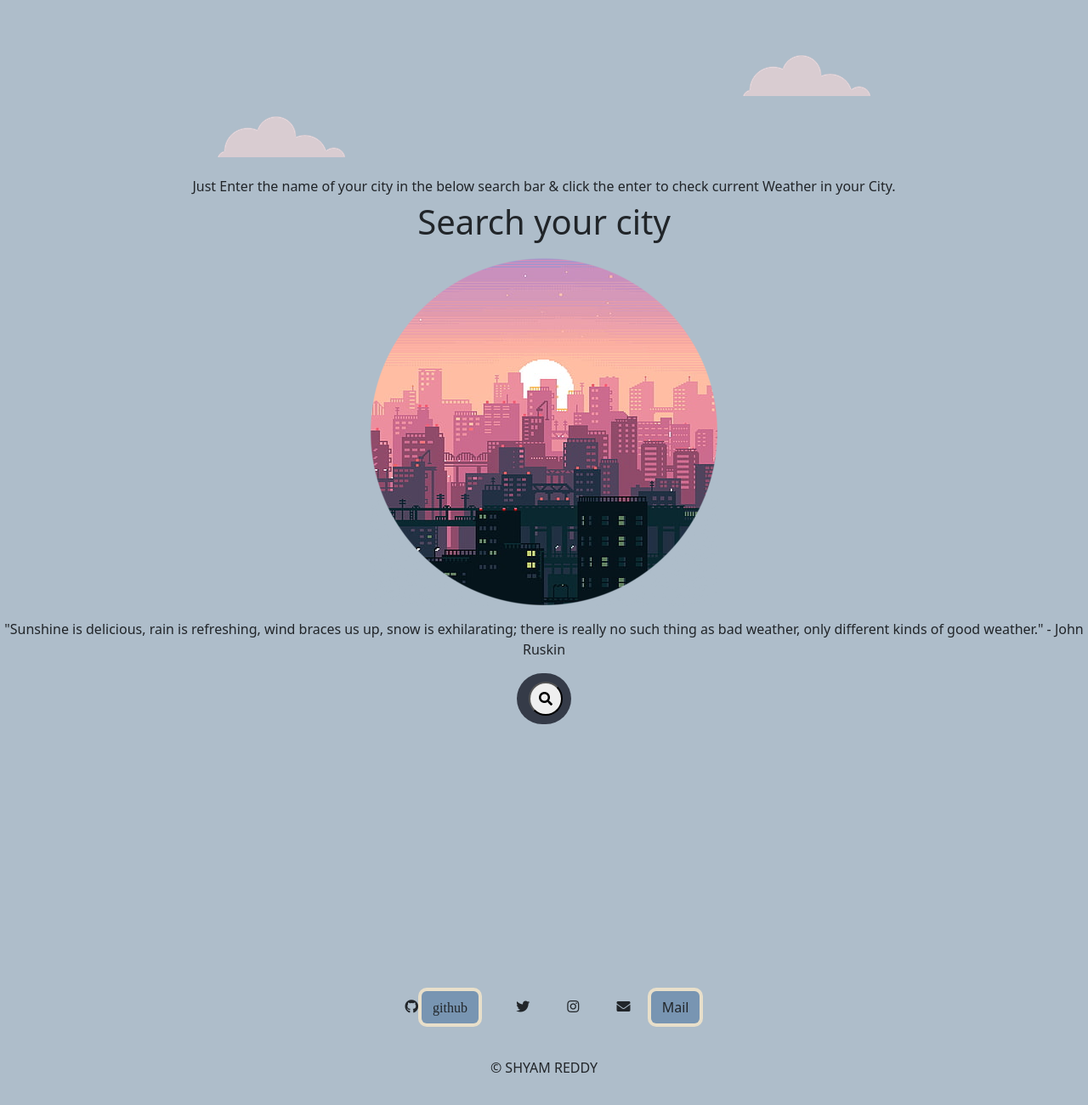
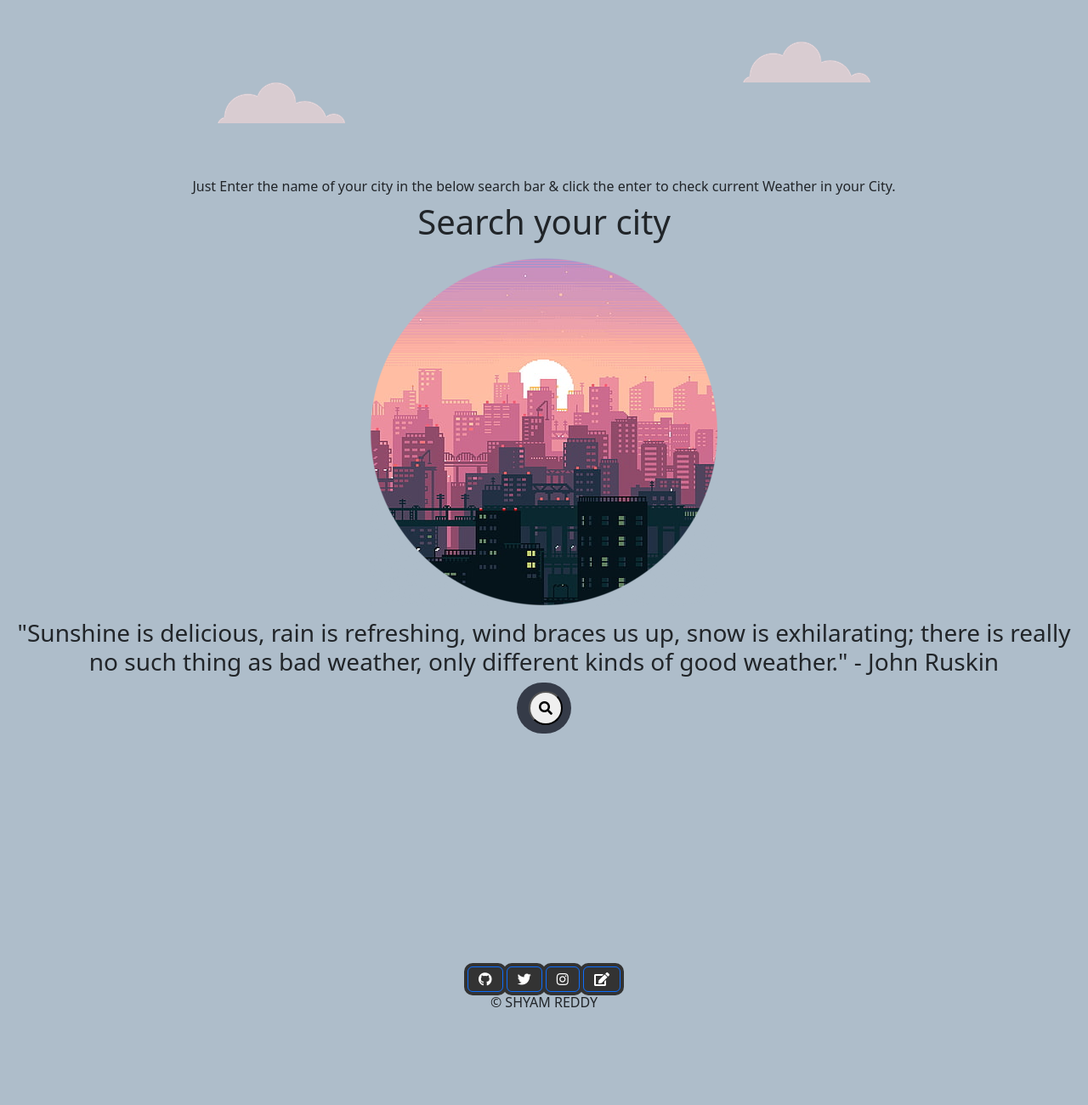
Before and after one commit to Shyam-Sundar-Reddy/Weather-forcast-webApplication, a website: page index.html in a window 1280 px wide. Shown: the whole page at 85% size. After the commit the page ends 1191 px from the top, so only its background shows below. Drawn offline with nearby package versions, Linux system fonts and the light colour scheme.

```diff
--- a/index.html
+++ b/index.html
@@ -17,7 +17,7 @@
     <h1>Search your city</h1>
       <img class="vert-move" src="images/circle.png" alt="cloud=img">
     <img class="bottom-cloud vert-move" src="images/cloud.png" alt="cloud=img">
-<p>"Sunshine is delicious, rain is refreshing, wind braces us up, snow is exhilarating; there is really no such thing as bad weather, only different kinds of good weather." - John Ruskin</p>
+<h3>"Sunshine is delicious, rain is refreshing, wind braces us up, snow is exhilarating; there is really no such thing as bad weather, only different kinds of good weather." - John Ruskin</h3>
   </div>
 
 
@@ -35,12 +35,22 @@
     </div>
 
   </form>
+
   <footer class="foot">
     <div class="container-fluid">
-      <i class="social-icon fab fa-github">  <a class="btn" href="https://github.com/ShyamSundarReddy5150/">github</a></i>
-      <i class="social-icon fab fa-twitter"></i>
-      <i class="social-icon fab fa-instagram"></i>
-      <i class="social-icon fas fa-envelope"></i>  <a class="btn" href="mailto:samreddy659@email.com">Mail</a><br>
+
+      <a class="btn btn-primary" style="background-color: #333333;" href="https://github.com/ShyamSundarReddy5150/" role="button"
+  ><i class="fab fa-github"></i
+></a>
+<a class="btn btn-primary" style="background-color: #333333;" href="#!" role="button"
+ ><i class="fab fa-twitter"></i
+></a>
+<a class="btn btn-primary" style="background-color: #333333;" href="#!" role="button"
+><i class="fab fa-instagram"></i
+></a>
+<a class="btn btn-primary" style="background-color: #333333;" href="mailto:samreddy659@email.com" role="button"
+><i class="fa fa-edit"></i
+></a>
 
 
       <p>© SHYAM REDDY</p>
--- a/public/styles.css
+++ b/public/styles.css
@@ -24,7 +24,7 @@
     background-color: #7895B2;
     outline-color: transparent;
     outline-style:solid;
-    box-shadow: 0 0 0 4px #E8DFCA;
+    box-shadow: 0 0 0 4px #333333;
     transition: 0.7s;
 }
 
@@ -84,7 +84,7 @@
 
 .foot {
   text-align: center;
-  padding-bottom: 10%;
+  padding-bottom: 0%;
   position: relative;
 
 }
@@ -92,13 +92,13 @@
 .top-cloud {
   position: absolute;
   right: 20%;
-  top: 10%;
+  top: 8%;
 }
 
 .bottom-cloud {
   position: absolute;
   left: 20%;
-  bottom: 75%;
+  bottom: 80%;
 }
 .social-icon {
   margin: 40px 20px;
@@ -114,6 +114,7 @@
   -webkit-animation: mover 1s infinite alternate;
   animation: mover 1s infinite alternate;
 }
+
 
 @-webkit-keyframes mover {
   0% {
```
